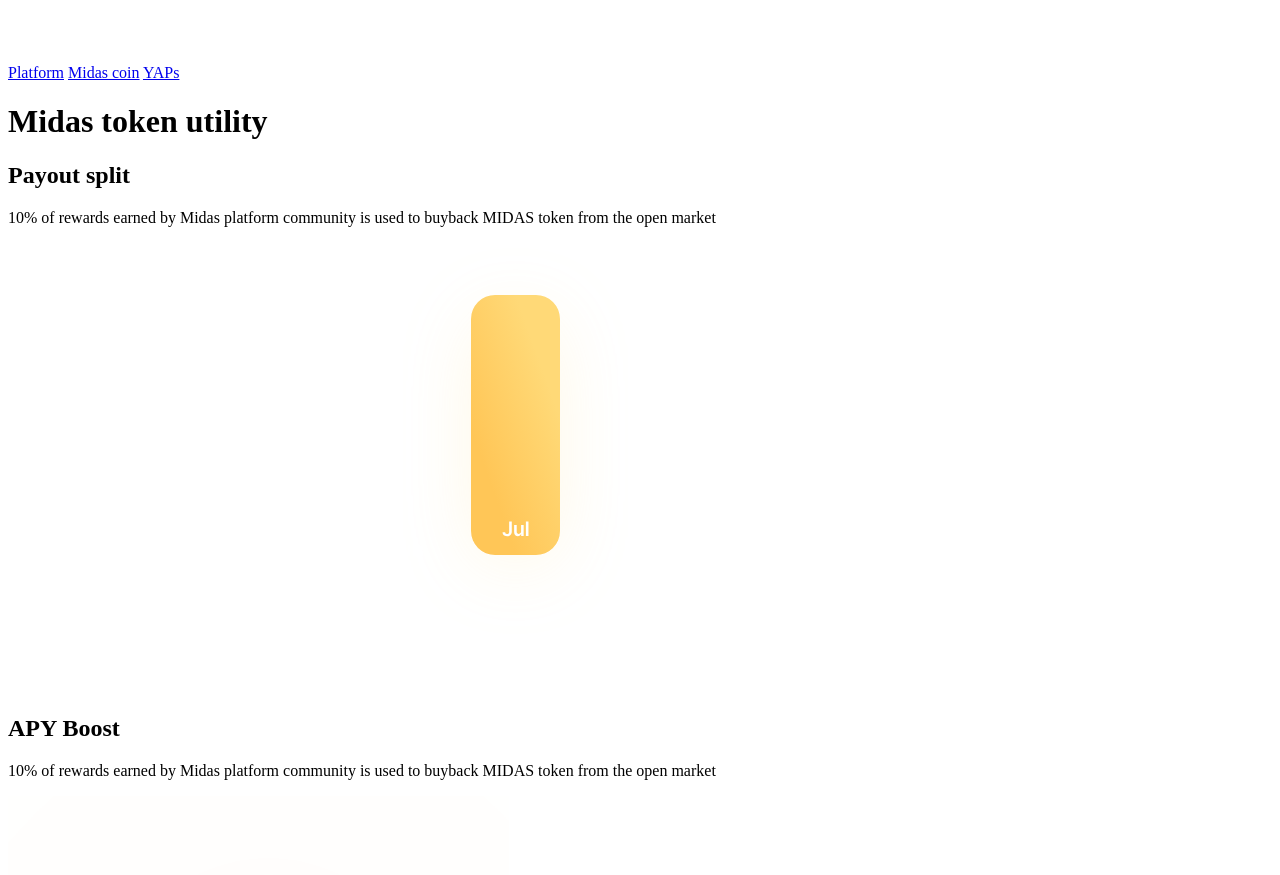
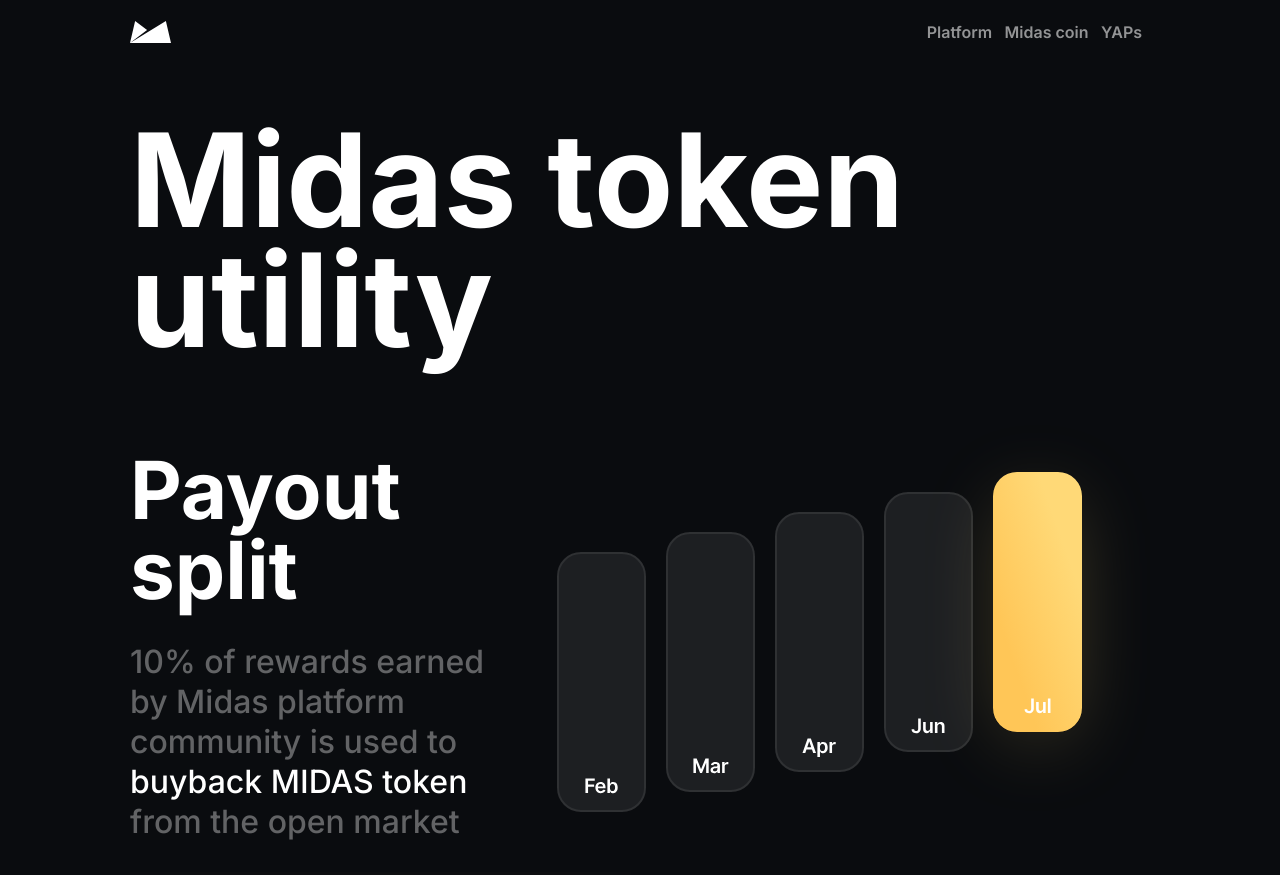
Before and after one commit to BralninaLidiia/RubegControl2, a plain HTML site: page index.html in a window 1280 px wide. Shown: the top 875 px of the page. Drawn offline with Linux system fonts and the light colour scheme.

Commit message:
коммит2

```diff
--- a/class.css
+++ b/class.css
@@ -0,0 +1,116 @@
+* {
+    margin: 0;
+    padding: 0;
+    box-sizing: border-box;
+    font-family: 'Inter', sans-serif;
+}
+body {
+    background-color: rgba(10, 12, 15);
+}
+
+header {
+    width: 100%;
+    height: 64px;
+    background-color: rgba(10, 12, 15);
+    display: flex;
+}
+.headerwrap {
+    display: flex;
+    justify-content: space-between;
+    align-items: center;
+    max-width: 1440px;
+    width: 100%;
+    margin: 0 auto;
+    padding: 0 130px;
+}
+
+nav a {
+    color: rgba(255, 255, 255, 0.56);
+    margin-right: 8px;
+    text-decoration: none;
+    width: auto;
+    font-weight: 600;
+    font-size: 16px;
+}
+nav a:last-child {
+    margin-right: 0;
+}
+
+#menu {
+    display: none;
+}
+
+main {
+    display: flex;
+}
+
+.mainwrap {
+    max-width: 1440px;
+    padding: 56px 130px 0;
+    margin: 0 auto;
+}
+
+h1 {
+    color: white;
+    font-weight: 700;
+    font-size: 130px;
+    line-height: 120px;
+    letter-spacing: -6%;
+    margin-bottom: 60px;
+}
+
+h2 {
+    color: white;
+    font-weight: 700;
+    font-size: 80px;
+    line-height: 80px;
+    letter-spacing: -6%;
+    margin-bottom: 32px;
+}
+
+section {
+    display: flex;
+    justify-content: space-between;
+    align-items: center;
+}
+
+section p {
+    font-size: 32px;
+    font-weight: 500;
+    line-height: 40px;
+    color: rgba(255, 255, 255, 0.36);
+}
+
+span {
+    color: white;
+}
+
+#section2 {
+    flex-direction: row-reverse;
+}
+
+.section_content {
+    max-width: 580px;
+}
+
+footer {
+    background-color: rgba(10, 12, 15);
+    display: flex;
+    padding: 0 20px;
+}
+
+.learn_more {
+    display: flex;
+    justify-content: center;
+    align-items: center;
+    background-color: #fff;
+    width: 251px;
+    height: 80px;
+    border-radius: 24px;
+    margin: 60px auto 56px;
+}
+
+.learn_more p {
+    font-weight: 700;
+    font-size: 24px;
+}
--- a/index.html
+++ b/index.html
@@ -3,7 +3,7 @@
 <head>
     <meta charset="UTF-8">
     <meta name="viewport" content="width=device-width, initial-scale=1.0">
-    <title>Вариант 1</title>
+    <title>Бральнина Лидия Степановна</title>
     <link rel="stylesheet" href="./class.css">
     <link rel="preconnect" href="https://fonts.googleapis.com">
     <link rel="preconnect" href="https://fonts.gstatic.com" crossorigin>
@@ -31,7 +31,7 @@
         <div class="mainwrap">
             <h1>Midas token utility</h1>
 
-            <section id="sec1">
+            <section id="section1">
                 <div class="section_content">
                     <h2>
                         Payout split
@@ -40,13 +40,13 @@
                         10% of rewards earned by Midas platform community is used to <span>buyback MIDAS token</span> from the open market
                     </p>
                 </div>
-                <div class="section_image">
+                <div class="image">
                     <img src="./img/graph.svg" alt="">
                 </div>
             </section>
 
 
-            <section id="sec2">
+            <section id="section2">
                 <div class="section_content">
                     <h2>
                         APY Boost
@@ -55,7 +55,7 @@
                         10% of rewards earned by Midas platform community is used <span>to buyback MIDAS token</span> from the open market
                     </p>
                 </div>
-                <div class="section_image">
+                <div class="image">
                     <img src="./img/sec2img.svg" alt="">
                 </div>
             </section>
```
